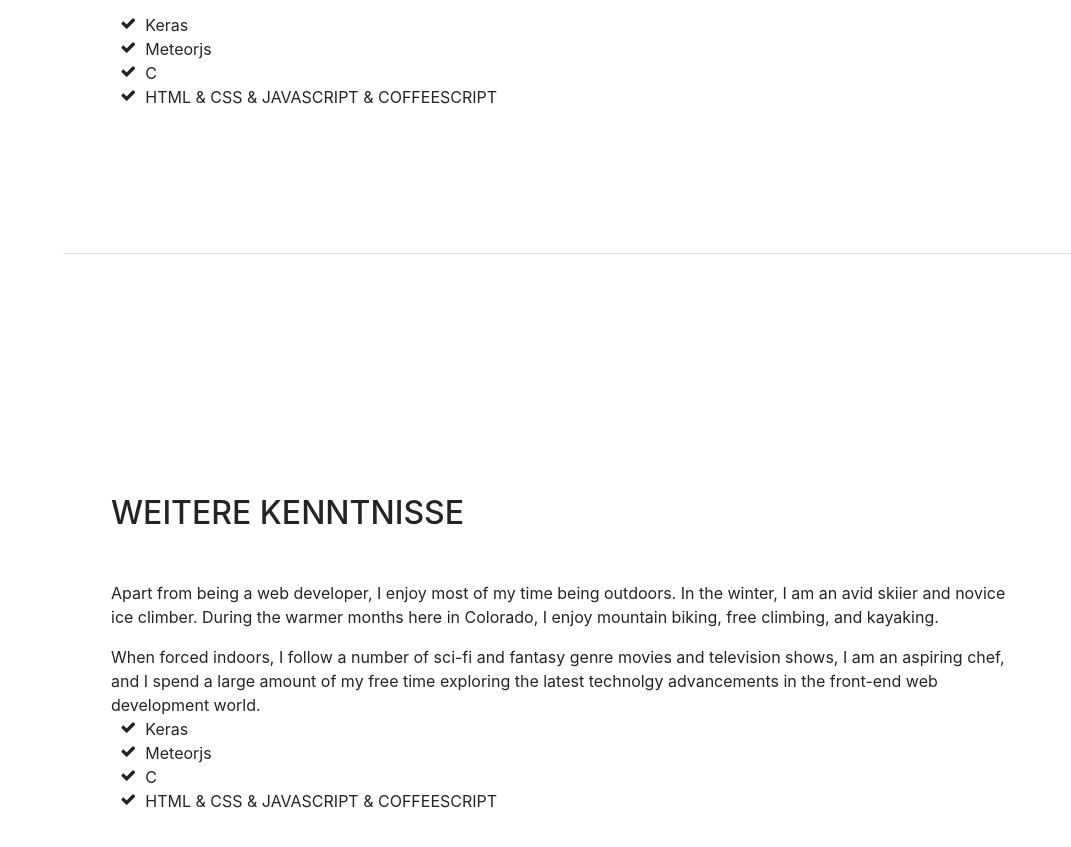
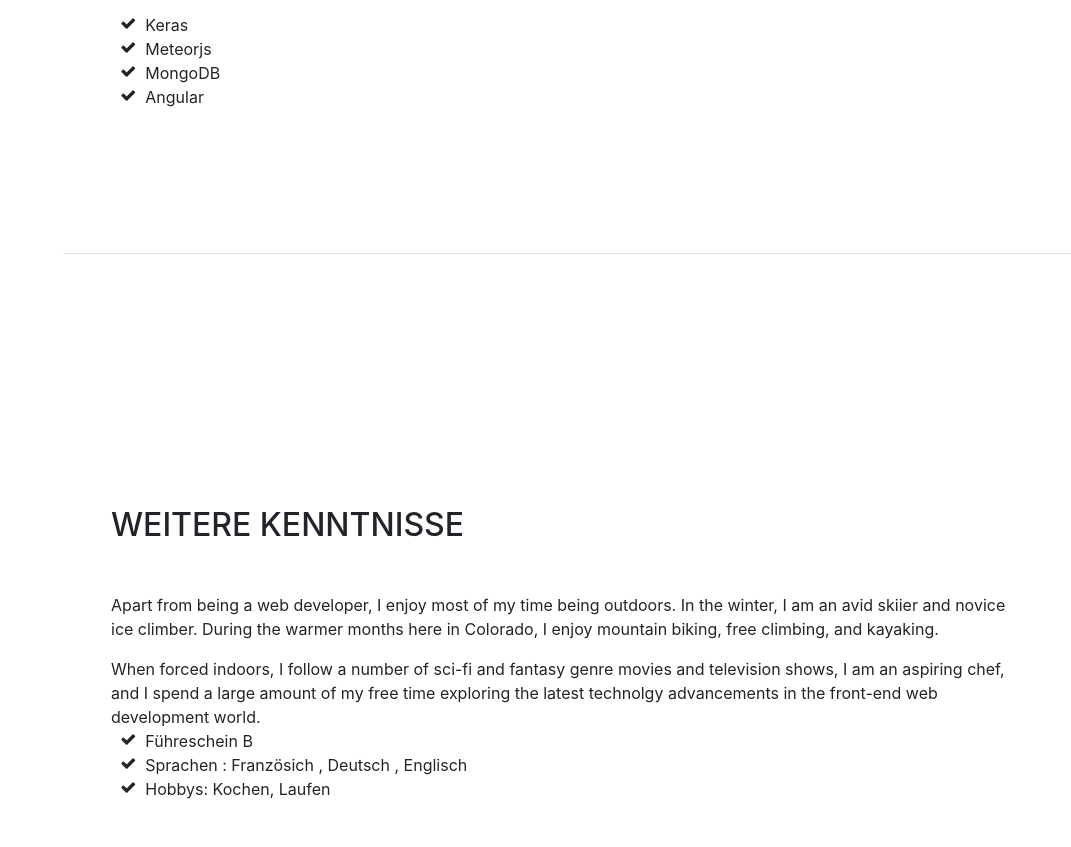
Before and after one commit to Goergette/BootstrapPortefolio, a website with bundled scripts: page index.html in a window 1280 px wide. Shown: the part 3139-3986 px from the top of the page, without its empty margins (209-1280 px from the left). Built offline with nearby package versions, Linux system fonts and the light colour scheme; a web font is replaced by a local one.

Commit message:
Kenntnisse  hinzugefügt

```diff
--- a/index.html
+++ b/index.html
@@ -255,10 +255,10 @@
               Meteorjs</li>
             <li>
               <i class="fa-li fa fa-check"></i>
-              C</li>
+              MongoDB</li>
             <li>
               <i class="fa-li fa fa-check"></i>
-              HTML &amp; CSS &amp; JAVASCRIPT &amp; COFFEESCRIPT </li>
+              Angular </li>
           </ul>
         </div>
       </section>
@@ -271,16 +271,15 @@
 		  <ul class="fa-ul mb-0">
             <li>
               <i class="fa-li fa fa-check"></i>
-              Keras</li>
+              Führeschein B</li>
             <li>
               <i class="fa-li fa fa-check"></i>
-              Meteorjs</li>
+              Sprachen : Französich , Deutsch , Englisch</li>
             <li>
               <i class="fa-li fa fa-check"></i>
-              C</li>
+              Hobbys: Kochen, Laufen </li>
             <li>
-              <i class="fa-li fa fa-check"></i>
-              HTML &amp; CSS &amp; JAVASCRIPT &amp; COFFEESCRIPT </li>
+
           </ul>
         </div>
       </section>
```
